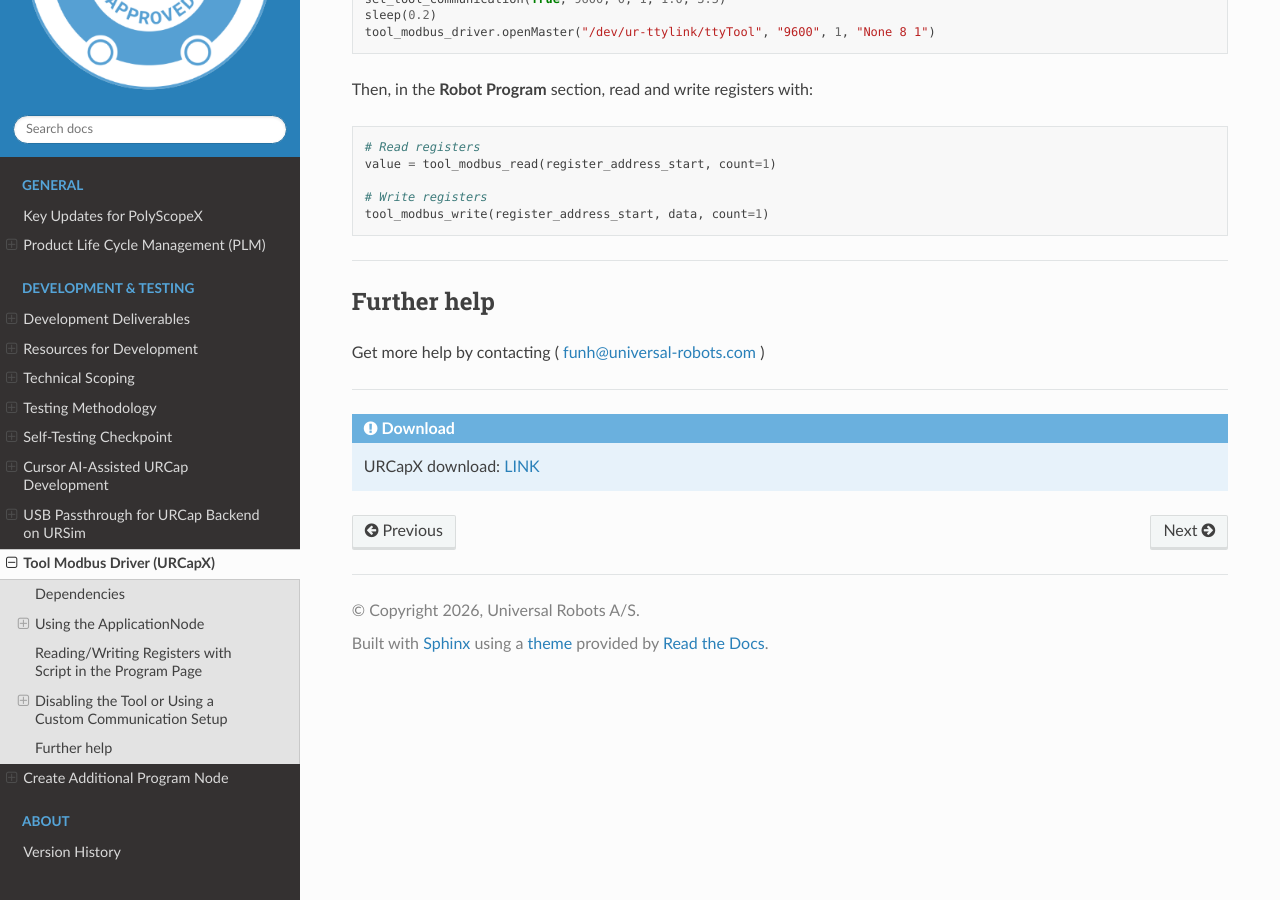
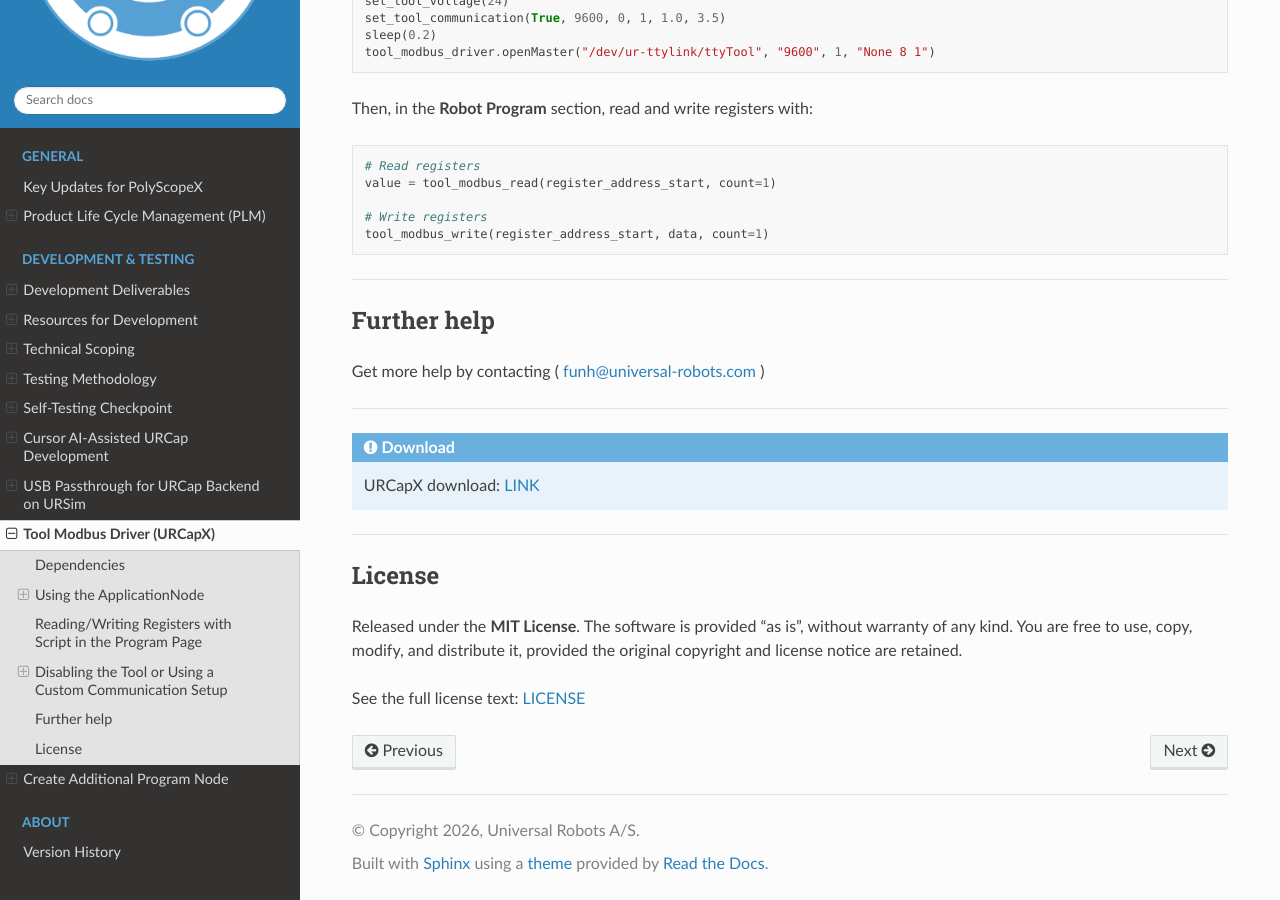
Before and after one commit to FuNingHu/urplus-tech-info, a Sphinx documentation site: the page built from docs/source/tool_modbus_driver.rst, in a window 1280 px wide and 900 px high, scrolled down 3572 px. Built offline with Sphinx 7.4.7 and the Read the Docs theme 3.1.0, drawn with Linux system fonts in a browser that asks for light colours.

Commit message:
add license for tool-modbus-driver

```diff
--- a/docs/source/conf.py
+++ b/docs/source/conf.py
@@ -10,7 +10,7 @@
 copyright = '2026, Universal Robots A/S'
 author = 'UR Development Consultant Team'
 version = '1.0'
-release = '1.6.0'
+release = '1.8.0'
 
 # -- General configuration ---------------------------------------------------
 # https://www.sphinx-doc.org/en/master/usage/configuration.html#general-configuration
--- a/docs/source/tool_modbus_driver.rst
+++ b/docs/source/tool_modbus_driver.rst
@@ -137,7 +137,7 @@
 
 .. image:: images/tool_modbus_4_simulation_toggler.png
    :alt: Simulation toggle
-   :width: 360px
+   :width: 50%
 
 Custom communication setup
 ^^^^^^^^^^^^^^^^^^^^^^^^^^^
@@ -180,3 +180,18 @@
 
       <p>URCapX download:
       <a href="https://github.com/FuNingHu/tool-modbus-driver-x/tree/main/target" target="_blank">LINK</a></p>
+
+----
+
+License
+-------
+
+Released under the **MIT License**. The software is
+provided "as is", without warranty of any kind. You are free to use, copy,
+modify, and distribute it, provided the original copyright and license notice
+are retained.
+
+.. raw:: html
+
+   <p>See the full license text:
+   <a href="https://github.com/FuNingHu/tool-modbus-driver-x/blob/main/LICENSE" target="_blank">LICENSE</a></p>
```
